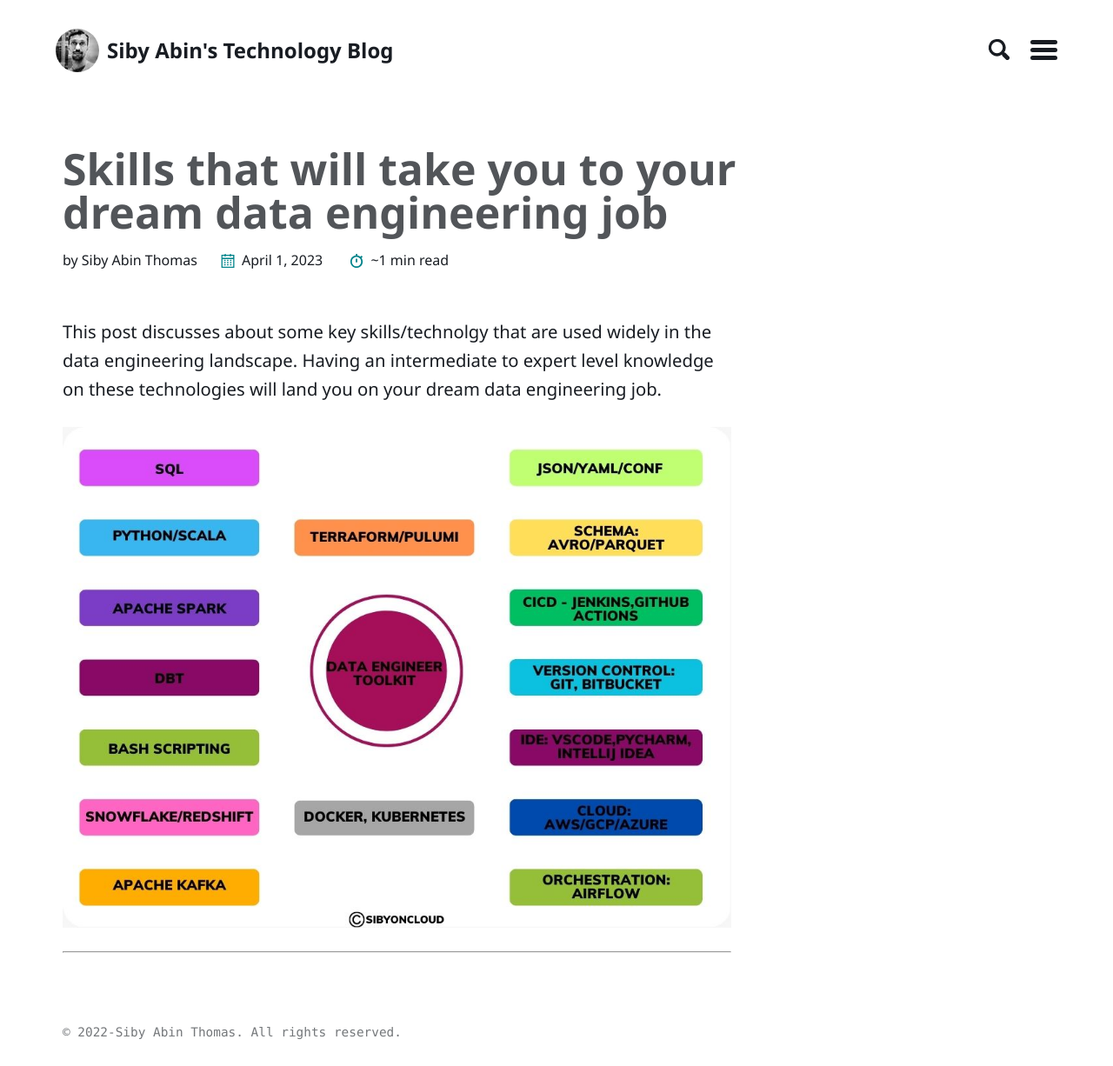
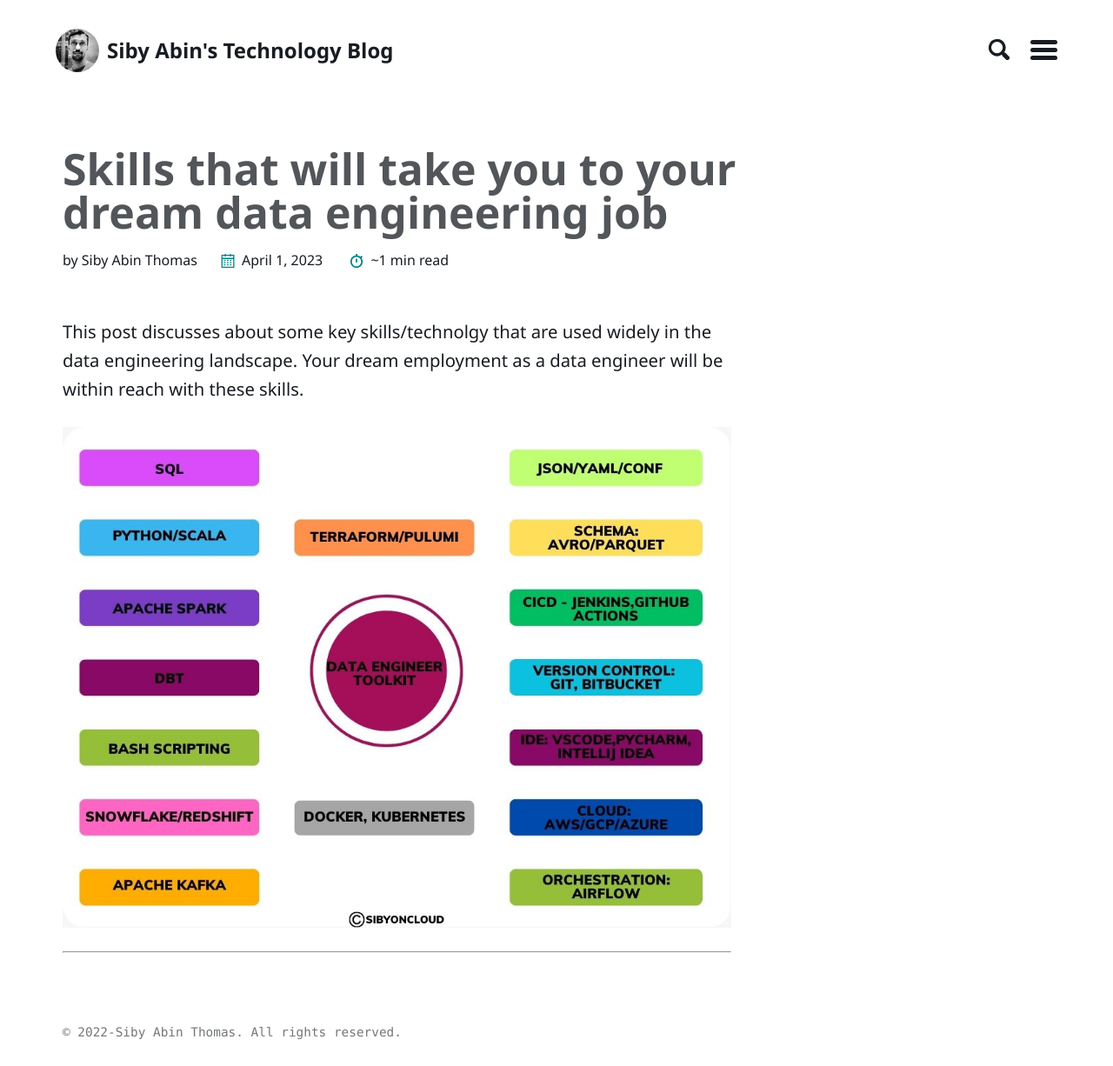
Before and after one commit to sibyabin/blogs, a Jekyll site: the page built from _posts/2023-04-01-Hot-skills-toolsets-for-dataengineers-in-2023.md, in a window 1280 px wide. Shown: the whole page at 87% size. Built offline with Jekyll 4.4.1, drawn with Linux system fonts in a browser that asks for light colours; comment, search, counter and statistics services are not loaded.

Commit message:
updating content

```diff
--- a/_posts/2023-04-01-Hot-skills-toolsets-for-dataengineers-in-2023.md
+++ b/_posts/2023-04-01-Hot-skills-toolsets-for-dataengineers-in-2023.md
@@ -1,6 +1,6 @@
 ---
 title: "Skills that will take you to your dream data engineering job"
-excerpt: "This post discusses about some key skills/technolgy that is common in the data engineering landscape now.Having a intermediate to expert level knowledge on these technologies will land you to your dream data engineering jobs"
+excerpt: "This post discusses about some key skills/technolgy that are used widely in the data engineering landscape. Your dream employment as a data engineer will be within reach with these skills."
 categories:
   - dataengineering
   - tech
@@ -14,7 +14,7 @@
 
 last_modified_at: 2023-04-01T12:32:16-05:00
 ---
-This post discusses about some key skills/technolgy that are used widely in the data engineering landscape. Having an intermediate to expert level knowledge on these technologies will land you on your dream data engineering job.
+This post discusses about some key skills/technolgy that are used widely in the data engineering landscape. Your dream employment as a data engineer will be within reach with these skills.
 
 
 ![image-center]({{ site.url }}{{ site.baseurl }}/assets/images/dataengineering-skillsets.jpg){: .align-center}
```
